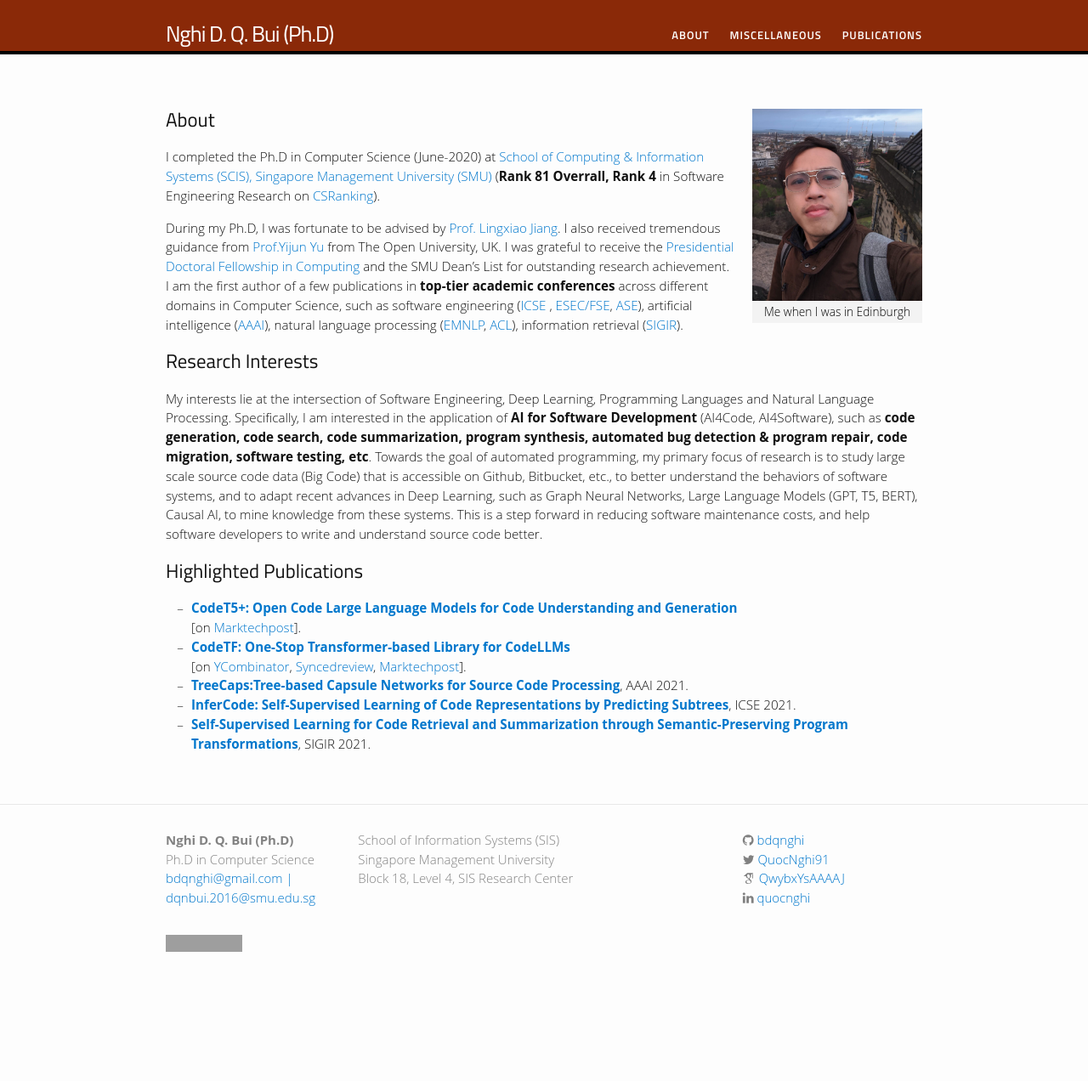
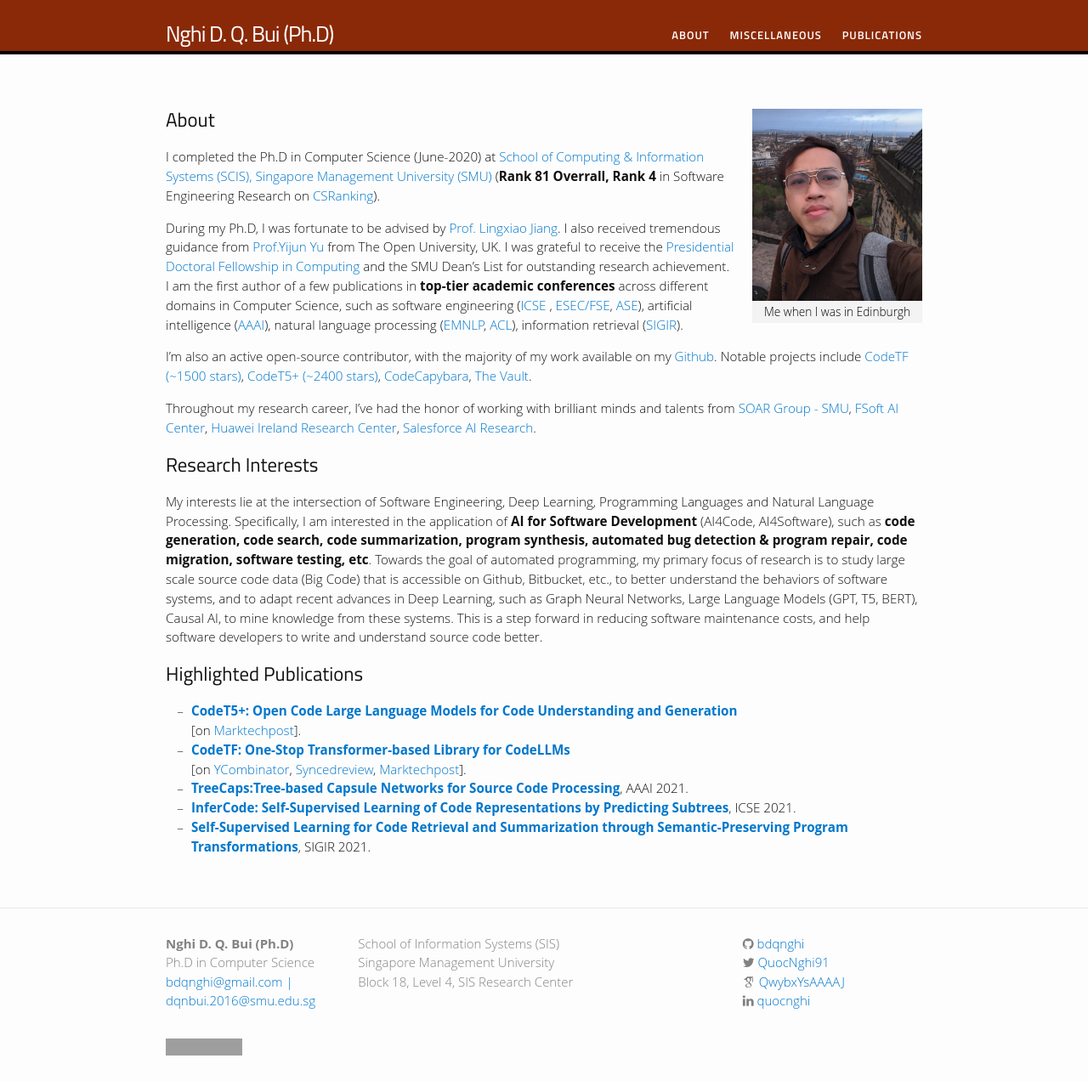
Before and after one commit to bdqnghi/bdqnghi.github.io, a Jekyll site: the page built from index.md, in a window 1280 px wide. Shown: the whole page at 85% size. Built offline with Jekyll 4.4.1, drawn with Linux system fonts in a browser that asks for light colours; nearby versions of some CDN libraries; some web fonts are replaced; before the commit the page ends 1150 px from its top, so only the background shows below that; grey boxes are pictures that could not be loaded.

Commit message:
Update index.md

```diff
--- a/index.md
+++ b/index.md
@@ -10,6 +10,11 @@
 I completed the Ph.D in Computer Science (June-2020) at <a href="https://sis.smu.edu.sg/programmes/PhD/overview" target="_blank">School of Computing & Information Systems (SCIS), Singapore Management University (SMU)</a> (**Rank 81 Overrall, Rank 4** in Software Engineering Research on  <a href="http://csrankings.org/#/index?soft&world" target="_blank">CSRanking</a>).
 
 During my Ph.D, I was fortunate to be advised by <a href="http://www.mysmu.edu/faculty/lxjiang/" target="_blank"> Prof. Lingxiao Jiang</a>. I also received tremendous guidance from <a href="http://www.open.ac.uk/people/yy66" target="_blank">Prof.Yijun Yu</a> from The Open University, UK. I was grateful to receive the  <a href="https://graduatestudies.smu.edu.sg/phd/singapore-management-university-smu-phd-financial-assistance-schemes#computing" target="_blank"> Presidential Doctoral Fellowship in Computing</a> and the SMU Dean's List for outstanding research achievement. I am the first author of a few publications in **top-tier academic conferences** across different domains in Computer Science, such as software engineering (<a href="http://www.icse-conferences.org/" target="_blank">ICSE</a> , <a href="https://www.esec-fse.org" target="_blank">ESEC/FSE</a>,  <a href="https://conf.researchr.org/series/ase" target="_blank">ASE</a>), artificial intelligence (<a href="https://www.aaai.org/Conferences/conferences.php" target="_blank">AAAI</a>), natural language processing (<a href="https://2022.emnlp.org/" target="_blank">EMNLP</a>, <a href="https://2023.aclweb.org/" target="_blank">ACL</a>), information retrieval (<a href="https://sigir.org/" target="_blank">SIGIR</a>).
+
+I'm also an active open-source contributor, with the majority of my work available on my [Github](https://github.com/bdqnghi){:target="_blank"}. Notable projects include [CodeTF (~1500 stars)](https://github.com/salesforce/CodeTF){:target="_blank"}, [CodeT5+ (~2400 stars)](https://github.com/salesforce/CodeT5/tree/main/CodeT5%2B){:target="_blank"}, [CodeCapybara](https://github.com/FSoft-AI4Code/CodeCapybara){:target="_blank"}, [The Vault](https://github.com/FSoft-AI4Code/TheVault){:target="_blank"}.
+
+
+Throughout my research career, I've had the honor of working with brilliant minds and talents from <a href="https://soarsmu.github.io/" target="_blank">SOAR Group - SMU</a>, <a href="https://ai.fpt-software.com/ai-residency/" target="_blank">FSoft AI Center</a>, <a href="https://www.linkedin.com/company/huawei-ireland-research-center/mycompany/" target="_blank">Huawei Ireland Research Center</a>, <a href="https://www.salesforceairesearch.com/" target="_blank">Salesforce AI Research</a>.
 
 ## Research Interests
 
```
